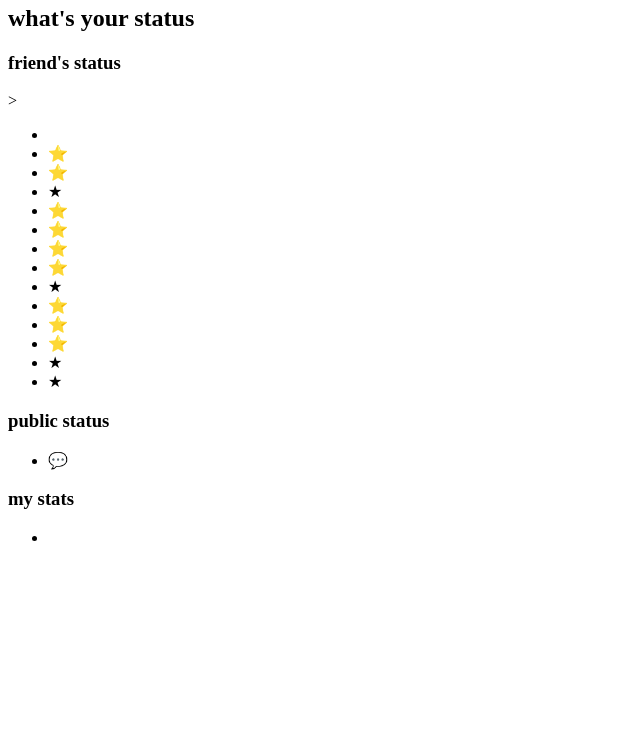
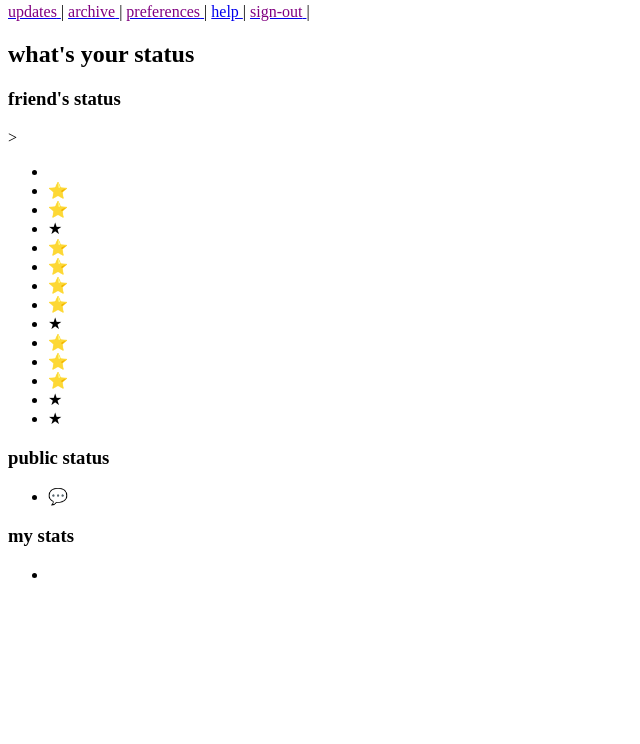
Before and after one commit to vanessa-pc/html-twitter-base, a website: page index.html in a window 1280 px wide. Shown: the part 56-800 px from the top of the page, without its empty margins (0-640 px from the left). Drawn offline with Linux system fonts and the light colour scheme.

Commit message:
Add navigation section and content

```diff
--- a/index.html
+++ b/index.html
@@ -6,6 +6,13 @@
   <body>
     <header>
       <h3> twitter </h3>
+      <nav>
+        <a href="#"> <span style ="color: purple">updates</span> </a> |
+        <a href="#"> <span style ="color: purple">archive</span> </a> |
+        <a href="#"> <span style ="color: purple">preferences</span> </a> |
+        <a href="#"> help </a> |
+        <a href="#"> <span style ="color: purple">sign-out</span> </a> |
+      </nav>
       <!-- nav links to other pages -->
       <!-- use span to change color of links above -->
     </header>
```
